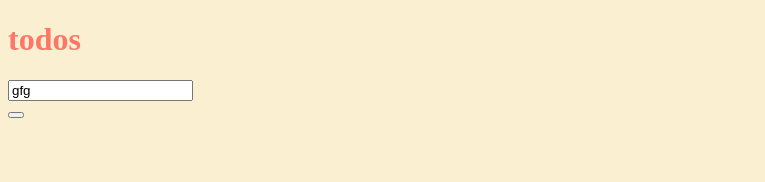
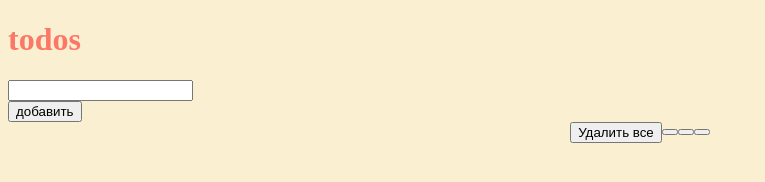
Before and after one commit to Fradee2/todo, a plain HTML site: page index.html in a window 1280 px wide. Shown: the whole page, without its empty margins (0-765 px from the left). Drawn offline with Linux system fonts and the light colour scheme.

Commit message:
Creat task1

```diff
--- a/index.html
+++ b/index.html
@@ -8,8 +8,14 @@
 <body>
     <div class="main">
         <h1 class="title">todos</h1>
-        <div class="toDo"><input class="toDo_input" id="input_value" type="text" value="gfg"></div>
-        <button class="toDo_button" id="button"></button>
+        <div class="toDo"><input class="toDo_input" id="input_value" type="text"></div>
+        <button class="toDo_button" id="button">добавить</button>
+        <div class="main_activity">
+            <button id="delete_all" onclick="delete_all()">Удалить все</button>
+            <button id="filter_ready"></button>
+            <button id="filter_processing"></button>
+            <button id="filter_all"></button>
+        </div>
         <div class="main_footer" id="main_footer"></div>
     </div>
     <script src="script.js"></script>
--- a/script.js
+++ b/script.js
@@ -13,7 +13,10 @@ button.onclick=function(){
     }
 function deletes(obj){
     let a=obj.parentNode.id;
-    a.remuve();
-
-
+    console.log(a);
+    main_footer.parentNode.removeChild(a);
 }
+function delete_all(){
+    let a=main_footer.firstElementChild;
+    console.log(a);
+}
--- a/style.css
+++ b/style.css
@@ -1,8 +1,16 @@
 body{
     background: #FAF0D1;
 }
+.main{
+    display: block;
+}
 .title{
+    display: block;
     color:red;
     opacity: 0.5;
 }
-#
+.main_activity{
+    display: flex;
+    justify-content: center;
+    align-items: center;
+}
```
